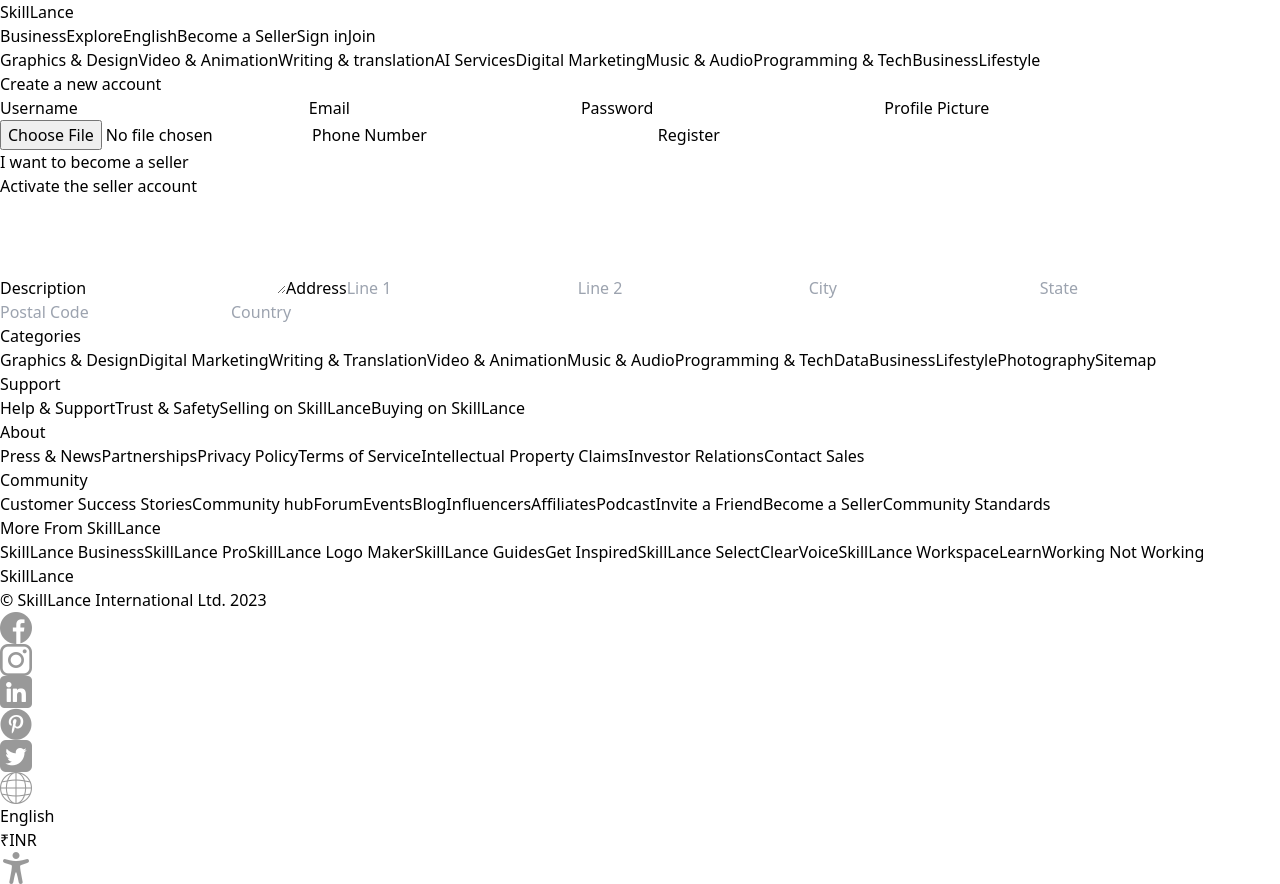
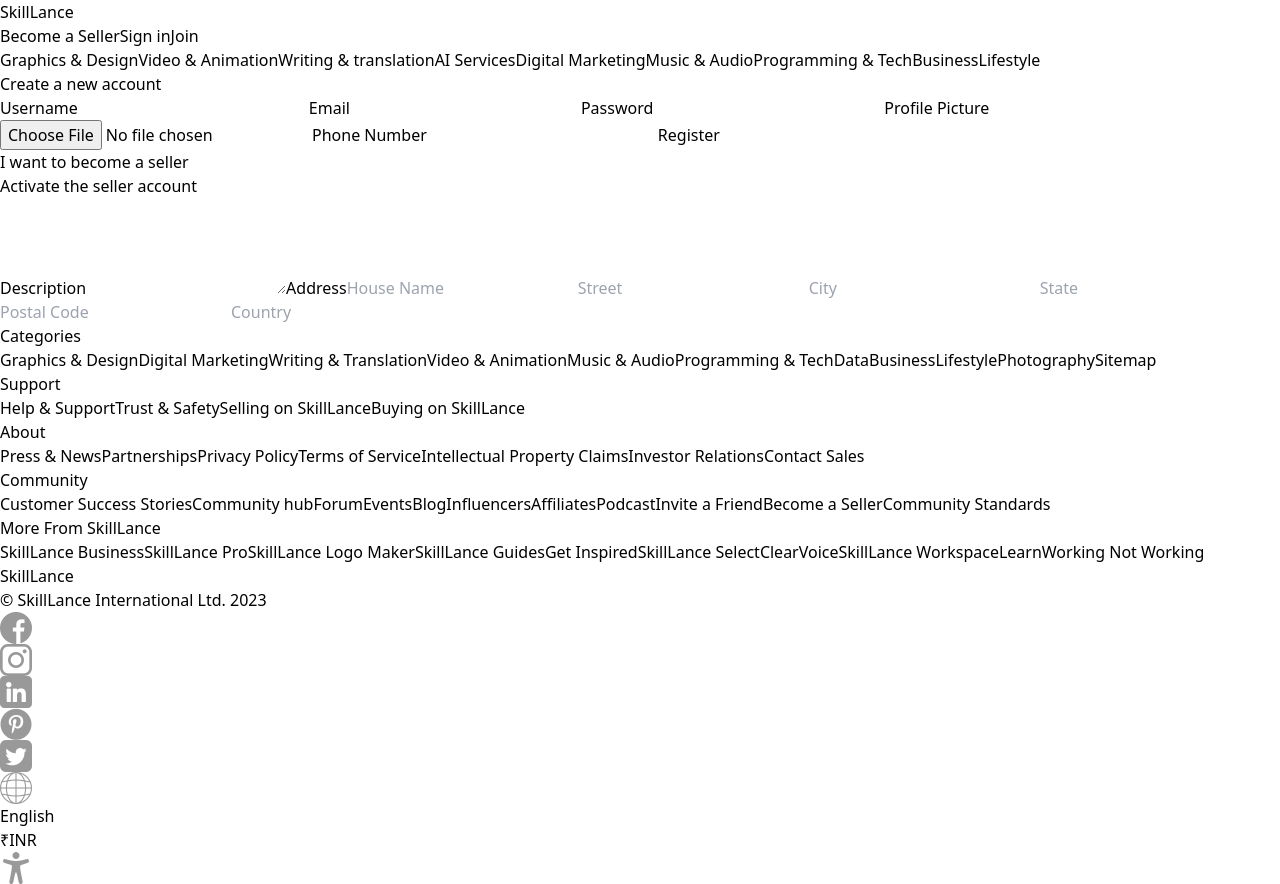
Before and after one commit to ArjunKSukesh/SkillLance, a React (Vite) app in the folder frontend/: page /register in a window 1280 px wide. Built offline with nearby package versions, Linux system fonts and the light colour scheme.

Commit message:
added category to slider

```diff
--- a/frontend/src/components/CategoryCard.jsx
+++ b/frontend/src/components/CategoryCard.jsx
@@ -2,7 +2,7 @@
 
 export default function CategoryCard({item}) {
   return (
-    <Link to={'/gigs?cat=design'}>
+    <Link to={`/gigs?cat=${item.cat}`}>
         <div className="w-[252px] h-[344px] text-white  cursor-pointer overflow-hidden rounded-lg">
             <img src={item.img} alt="img" className=" h-full w-full object-cover" />
             <span className="absolute top-[15px] font-semibold left-[15px]">{item.desc}</span>
--- a/frontend/src/components/Navbar.jsx
+++ b/frontend/src/components/Navbar.jsx
@@ -45,9 +45,6 @@
                 </Link>
             </div>
             <div className="flex gap-10  items-center lg:mr-9 ">
-                <span className="hidden lg:inline  cursor-pointer hover:underline   font-semibold text-xl">Business</span>
-                <span className="hidden lg:inline cursor-pointer hover:underline    font-semibold text-xl">Explore</span>
-                <span className="hidden lg:inline  cursor-pointer hover:underline   font-semibold text-xl">English</span>
                { !currentUser?.isSeller &&
                 <span className=" font-semibold lg:text-xl   cursor-pointer hover:underline  text-center w-[150px]"
                 >Become a Seller</span>
--- a/frontend/src/data.js
+++ b/frontend/src/data.js
@@ -2,30 +2,35 @@
     {
       id: 1,
       title: "AI Artists",
+      cat : "ai",
       desc: "Add talent to AI",
       img: "https://images.pexels.com/photos/7532110/pexels-photo-7532110.jpeg?auto=compress&cs=tinysrgb&w=1600&lazy=load",
     },
     {
       id: 2,
       title: "Logo Design",
+      cat : "design",
       desc: "Build yor brand",
       img: "https://images.pexels.com/photos/11295165/pexels-photo-11295165.jpeg?auto=compress&cs=tinysrgb&w=1600&lazy=load",
     },
     {
       id: 3,
       title: "WordPress",
+      cat:"webdevelopment",
       desc: "Customize your site",
       img: "https://images.pexels.com/photos/4371669/pexels-photo-4371669.jpeg?auto=compress&cs=tinysrgb&w=1600&lazy=load",
     },
     {
       id: 4,
       title: "Voice Over",
+      cat:"animation",
       desc: "Share your message",
       img: "https://images.pexels.com/photos/7608079/pexels-photo-7608079.jpeg?auto=compress&cs=tinysrgb&w=1600&lazy=load",
     },
     {
       id: 5,
       title: "Video Explainer",
+      cat:"music",
       desc: "Engage your audience",
       img: "https://images.pexels.com/photos/13388047/pexels-photo-13388047.jpeg?auto=compress&cs=tinysrgb&w=1600&lazy=load",
     },
--- a/frontend/src/pages/Gigs.jsx
+++ b/frontend/src/pages/Gigs.jsx
@@ -26,8 +26,6 @@
         .then(res => res.data)
         .catch(error => console.log(error))
   });
-
-
 
   const reSort = (type) => {
     setSort(type)
--- a/frontend/src/pages/Signup.jsx
+++ b/frontend/src/pages/Signup.jsx
@@ -128,12 +128,12 @@
                     type="text"
                     name='address.line1'
                     onChange={handleChange}
-                    className='rounded p-2 h-12 border border-gray-400 ' placeholder='Line 1'/>
+                    className='rounded p-2 h-12 border border-gray-400 ' placeholder='House Name'/>
                     <input
                     type="text"
                     name='address.line2'
                     onChange={handleChange}
-                    className='rounded p-2 h-12 border border-gray-400 ' placeholder='Line 2'/>
+                    className='rounded p-2 h-12 border border-gray-400 ' placeholder='Street'/>
                     <input
                     type="text"
                     name='address.city'
```
